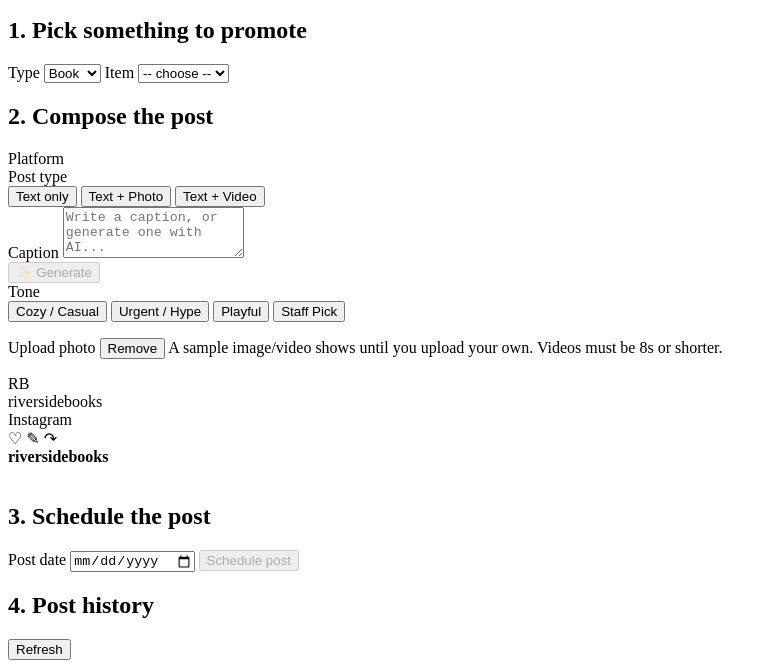
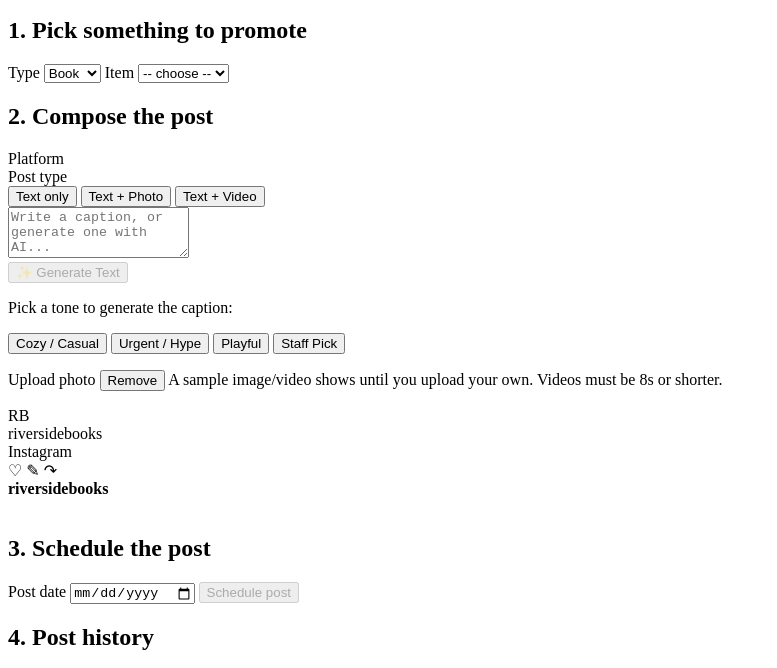
Before and after one commit to maramzv/riverside-social-app, a website with bundled scripts: page index.html in a window 1280 px wide. Shown: the part 101-769 px from the top of the page, without its empty margins (0-777 px from the left). Built offline with nearby package versions, Linux system fonts and the light colour scheme; a script that the page names is missing.

Commit message:
Clean up caption field and give the tone picker clearer styling
Removes the redundant "Caption" label above the textarea and renames
the generate button to "Generate Text". The tone picker revealed by
that button is now a distinct bordered panel with an accent edge and
an explicit instruction, instead of a cramped inline label next to
the button.

```diff
--- a/index.html
+++ b/index.html
@@ -52,22 +52,21 @@
 
       <div class="compose-row">
         <div class="compose-text-field">
-          <label for="caption-input">Caption</label>
           <textarea
             id="caption-input"
             rows="3"
             placeholder="Write a caption, or generate one with AI..."
           ></textarea>
           <div class="ai-generate-row">
-            <button id="ai-generate-btn" type="button" disabled>&#10024; Generate</button>
-            <div class="pill-field hidden" id="tone-field">
-              <span class="pill-field-label">Tone</span>
-              <div class="pill-group" id="tone-pills">
-                <button type="button" class="pill" data-value="Cozy">Cozy / Casual</button>
-                <button type="button" class="pill" data-value="Hype">Urgent / Hype</button>
-                <button type="button" class="pill" data-value="Playful">Playful</button>
-                <button type="button" class="pill" data-value="Staff Pick">Staff Pick</button>
-              </div>
+            <button id="ai-generate-btn" type="button" disabled>&#10024; Generate Text</button>
+          </div>
+          <div class="tone-panel hidden" id="tone-field">
+            <p class="tone-panel-label">Pick a tone to generate the caption:</p>
+            <div class="pill-group" id="tone-pills">
+              <button type="button" class="pill" data-value="Cozy">Cozy / Casual</button>
+              <button type="button" class="pill" data-value="Hype">Urgent / Hype</button>
+              <button type="button" class="pill" data-value="Playful">Playful</button>
+              <button type="button" class="pill" data-value="Staff Pick">Staff Pick</button>
             </div>
           </div>
           <p id="image-idea-line"></p>
--- a/style.css
+++ b/style.css
@@ -173,6 +173,26 @@
 
 .ai-generate-row {
   margin-top: 0.5rem;
+}
+
+.tone-panel {
+  margin-top: 0.6rem;
+  padding: 0.85rem 0.9rem;
+  border: 1px solid var(--border);
+  border-left: 3px solid var(--accent);
+  border-radius: 6px;
+  background: #f4ede3;
+}
+
+.tone-panel.hidden {
+  display: none;
+}
+
+.tone-panel-label {
+  margin: 0 0 0.5rem;
+  font-size: 0.85rem;
+  font-weight: 600;
+  color: var(--ink);
 }
 
 /* Compose row: caption + generate on the left, upload on the right */
```
